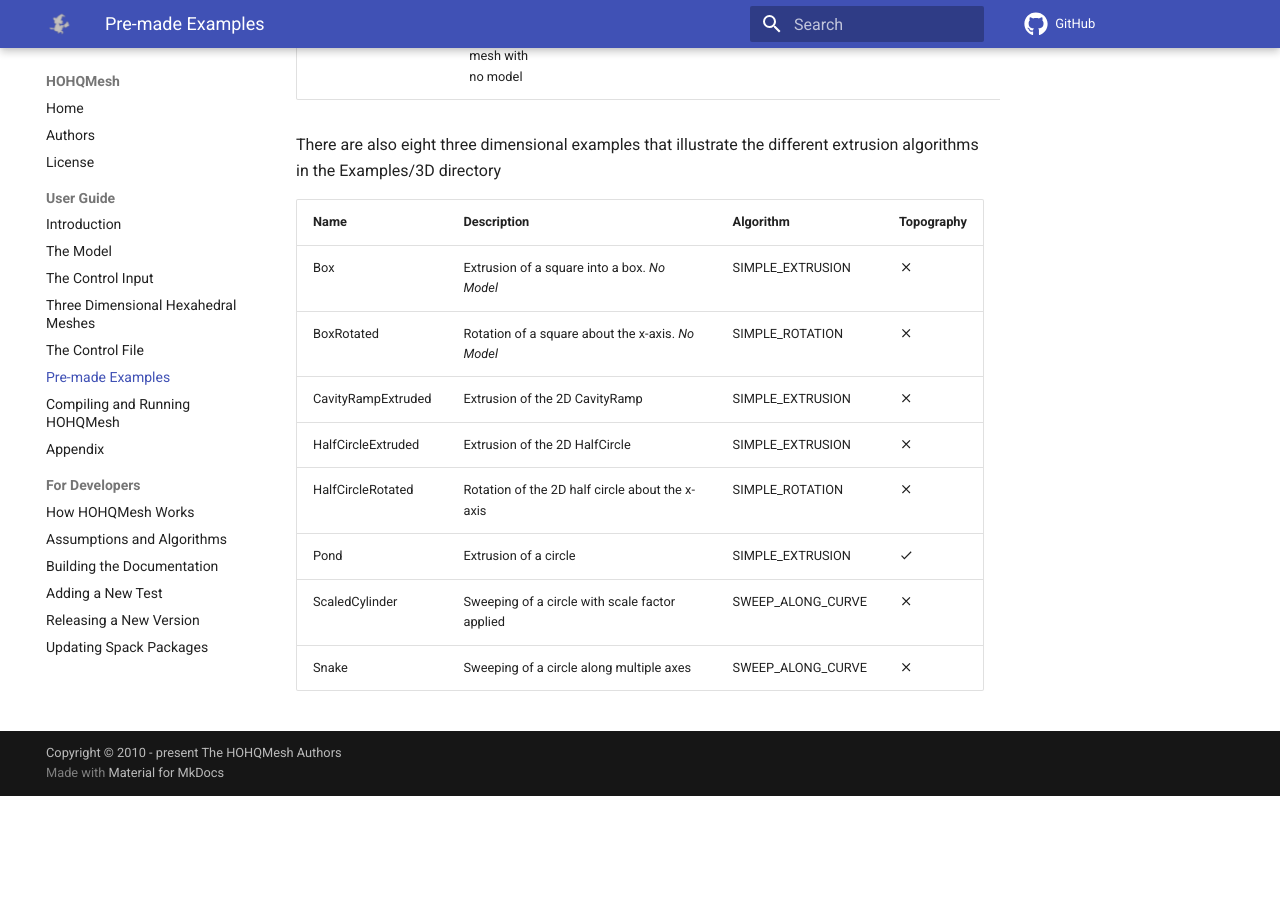
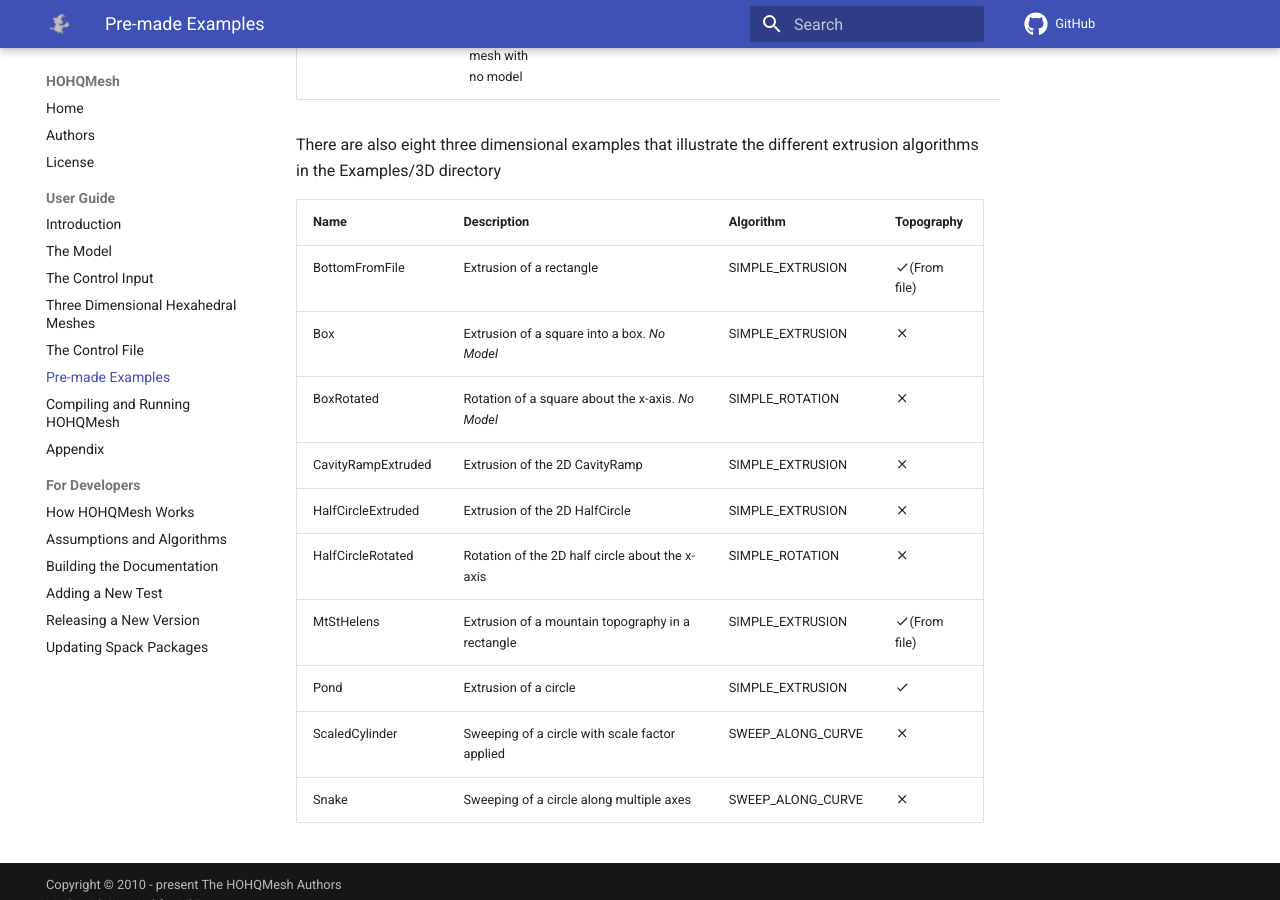
Before and after one commit to trixi-framework/HOHQMesh, an MkDocs documentation site: the page built from Documentation/docs/examples.md, in a window 1280 px wide and 900 px high, scrolled down 1741 px. Built offline with MkDocs 1.6.1 and Material for MkDocs 9.7.7, drawn with Linux system fonts in a browser that asks for light colours; comment, search, counter and statistics services are not loaded; before the commit the page ends 2537 px from its top, so only the background shows below that.

Commit message:
update the 3d examples list

```diff
--- a/Documentation/docs/examples.md
+++ b/Documentation/docs/examples.md
@@ -26,11 +26,13 @@ There are also eight three dimensional examples that illustrate the different ex
 
 | Name | Description | Algorithm| Topography |
 |------|-------------|----------|------------|
+| BottomFromFile  | Extrusion of a rectangle| SIMPLE_EXTRUSION | :material-check:(From file) |
 | Box  | Extrusion of a square into a box. *No Model* | SIMPLE_EXTRUSION | :material-close: |
 | BoxRotated  | Rotation of a square about the x-axis. *No Model* | SIMPLE_ROTATION | :material-close: |
 | CavityRampExtruded  | Extrusion of the 2D CavityRamp| SIMPLE_EXTRUSION | :material-close: |
 | HalfCircleExtruded  | Extrusion of the 2D HalfCircle| SIMPLE_EXTRUSION | :material-close: |
 | HalfCircleRotated  | Rotation of the 2D half circle about the x-axis| SIMPLE_ROTATION | :material-close: |
+| MtStHelens  | Extrusion of a mountain topography in a rectangle| SIMPLE_EXTRUSION | :material-check:(From file) |
 | Pond  | Extrusion of a circle| SIMPLE_EXTRUSION | :material-check: |
 | ScaledCylinder  | Sweeping of a circle with scale factor applied| SWEEP\_ALONG_CURVE | :material-close: |
 | Snake  | Sweeping of a circle along multiple axes| SWEEP\_ALONG_CURVE | :material-close: |
```
